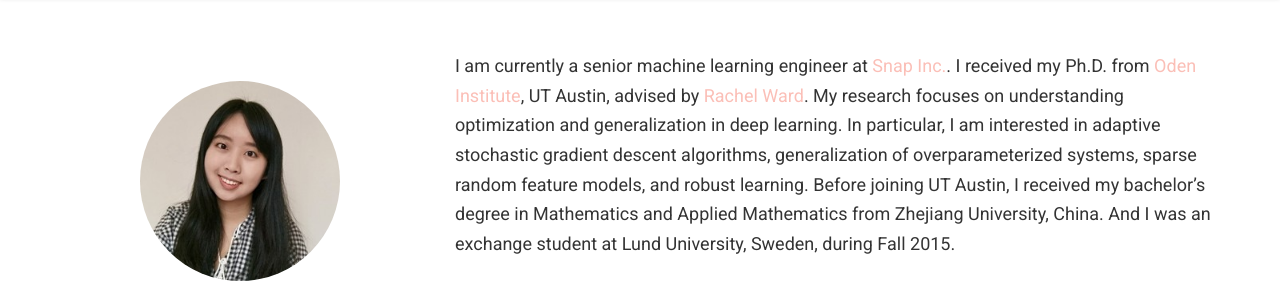
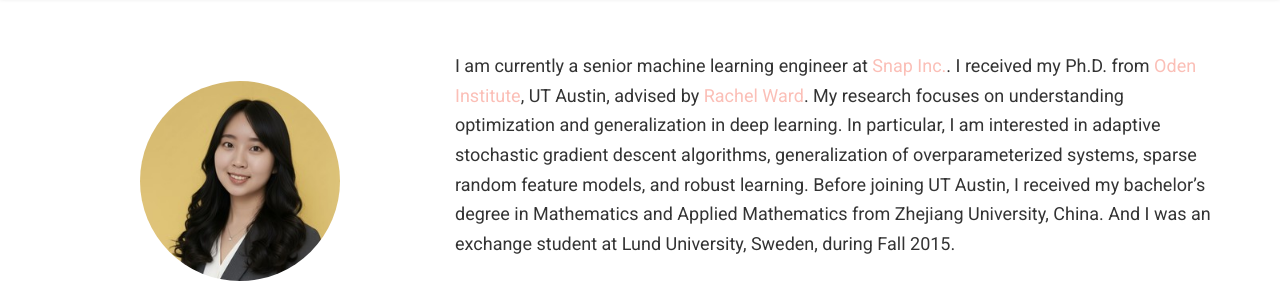
Before and after one commit to gail-yxie/gail-yxie.github.io, a plain HTML site: page authors/admin/index.html in a window 1280 px wide. Shown: the part 73-371 px from the top of the page. Drawn offline with nearby package versions, Linux system fonts and the light colour scheme; some icons are missing.

Commit message:
Update website

```diff
--- a/authors/admin/index.html
+++ b/authors/admin/index.html
@@ -342,7 +342,7 @@
 
 
 
-      <img class="portrait" src="/authors/admin/avatar_hu51b84f73455982b1c22937d5dd49d7d1_410282_250x250_fill_q90_lanczos_center.jpg" alt="Avatar">
+      <img class="portrait" src="/authors/admin/avatar_hu36456c458340c3ced77af0fb77e0a32c_167386_250x250_fill_q90_lanczos_center.jpg" alt="Avatar">
 
 
       <div class="portrait-title">
```
Also changed, not shown: index.html (+1 -1 lines), post/ds/index.html (+1 -1 lines), authors/admin/avatar.jpg, authors/admin/avatar_hu36456c458340c3ced77af0fb77e0a32c_167386_250x250_fill_q90_lanczos_center.jpg (added).
